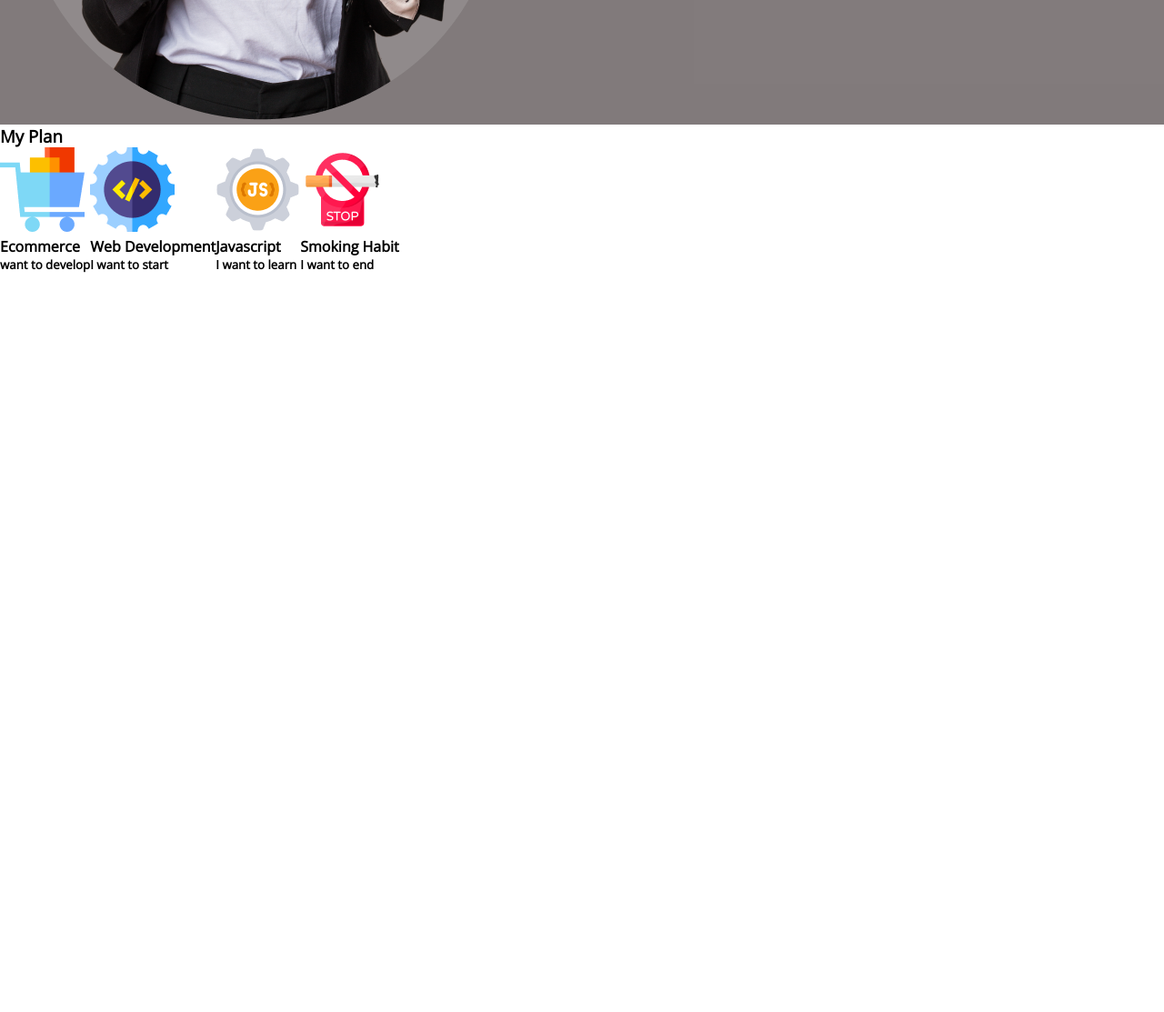
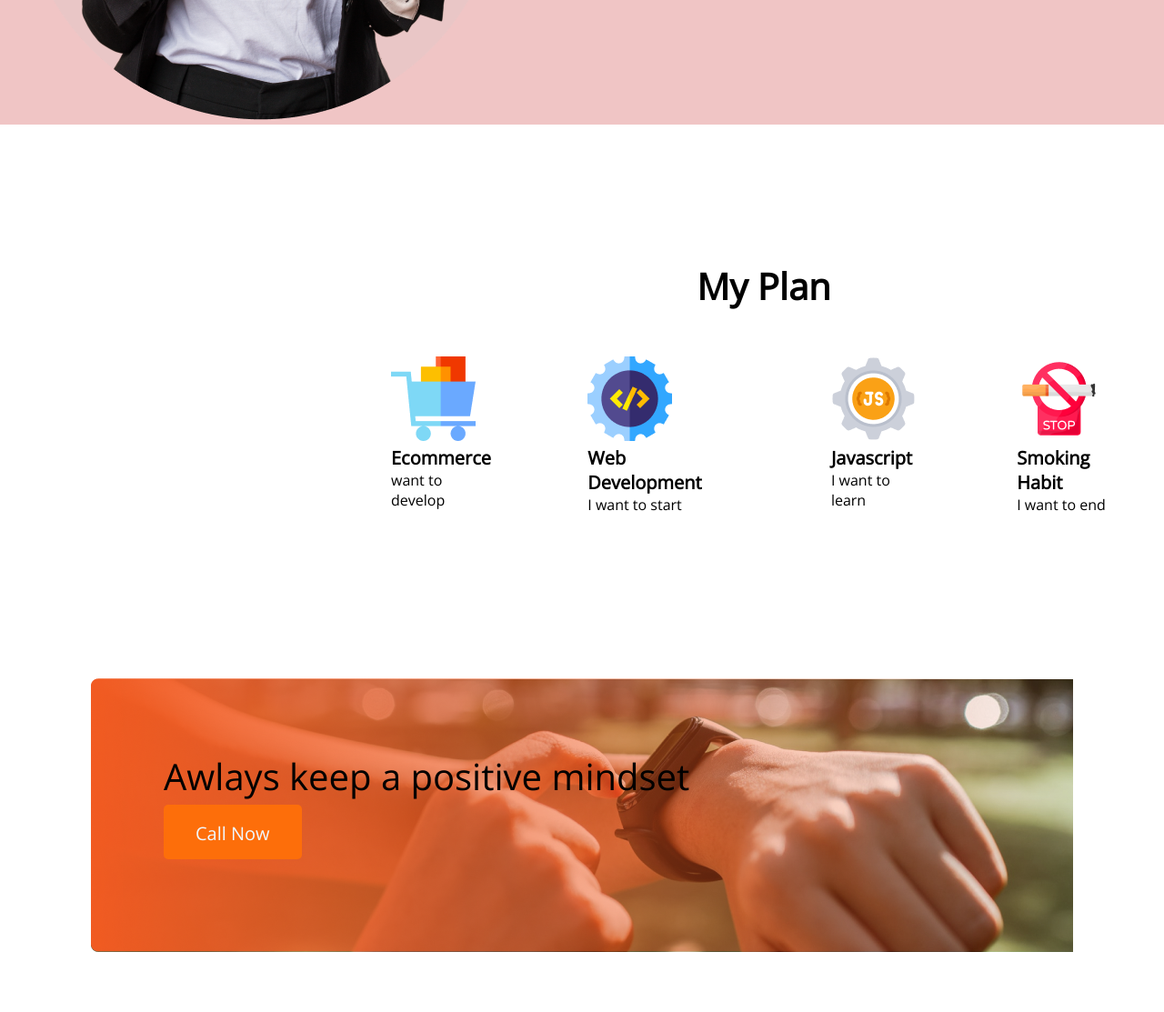
Before and after one commit to sayedaamatut/first.assignment, a plain HTML site: page index.html in a window 1280 px wide. Shown: the part 1687-2800 px from the top of the page at 91% size. Before the commit the page ends 1987 px from the top, so only its background shows below. Drawn offline with nearby package versions, Linux system fonts and the light colour scheme.

Commit message:
more added

```diff
--- a/index.html
+++ b/index.html
@@ -41,30 +41,37 @@
         </div>
         <img src="images/person.png" alt="">
     </section>
-    <section>
-    <h3 class="my-plan">My Plan</h3>
+    <section class="plan-section">
+    <h3 class="section-title">My Plan</h3>
     <div class="skills-container">
         <div class="skill">
             <img src="images/icons/ecom.png" alt="">
-            <h4 class="skill-title">Ecommerce</h4>
-            <h5> want to develop</h5>
+            <p class="skill-title">Ecommerce</p>
+            <p class="skill-description"> want to develop</p>
         </div>
         <div class="skill">
             <img src="images/icons/web.png" alt="">
-            <h4 class="skill-title">Web Development</h4>
-            <h5>I want to start</h5>
+            <p class="skill-title">Web Development</p>
+            <p class="skill-description">I want to start</p>
         </div>
         <div class="skill">
             <img src="images/icons/js.png" alt="">
-            <h4 class="skill-title">Javascript</h4>
-            <h5>I want to learn
-            </h5>
+            <p class="skill-title">Javascript</p>
+            <p class="skill-description">I want to learn</p>
         </div>
         <div class="skill">
             <img src="images/icons/smoke.png" alt="">
-            <h4 class="skill-title">Smoking Habit</h4>
-            <h5>I want to end</h5>
+            <p class="skill-title">Smoking Habit</p>
+            <p class="skill-description">I want to end</p>
         </div>
+    </div>
+    </section>
+    <section class="positive-description">
+        <div class="positive-section">Awlays keep a positive
+                     mindset
+                     <br>
+        <button class="btn-primary">Call Now</button>
+
     </div>
     </section>
     </main>
--- a/styles/style.css
+++ b/styles/style.css
@@ -34,7 +34,7 @@
     margin-bottom: 200px;
 }
 .failure-section{
-    background-color: rgba(17, 3, 5, 0.524);
+   background-color: rgb(240, 197, 197);
    margin:0;
 
 
@@ -48,4 +48,40 @@
 }
 .skills-container{
     display: flex;
+    gap: 40px;
+    padding: 0px;
+
 }
+.section-title{
+    font-size: 40px;
+   padding: 20px;
+   text-align: center;
+
+}
+.plan-section{
+    padding-top: 130px;
+    padding-left: 400px;
+}
+.skill-title{
+font-weight: 700;
+font-size: 20px;
+}
+.skill{
+    padding: 30px;
+
+}
+.skill-description{
+font-size: 16px;
+}
+.positive-description{
+text-align: left;
+padding: 150px 100px;
+border-radius: 8px;
+
+}
+.positive-section{
+    font-size: 40px;
+    background-repeat: no-repeat;
+    padding:80px;
+    background-image: url(../images/gradient2.png),url(../images/watch.png);
+}
```
